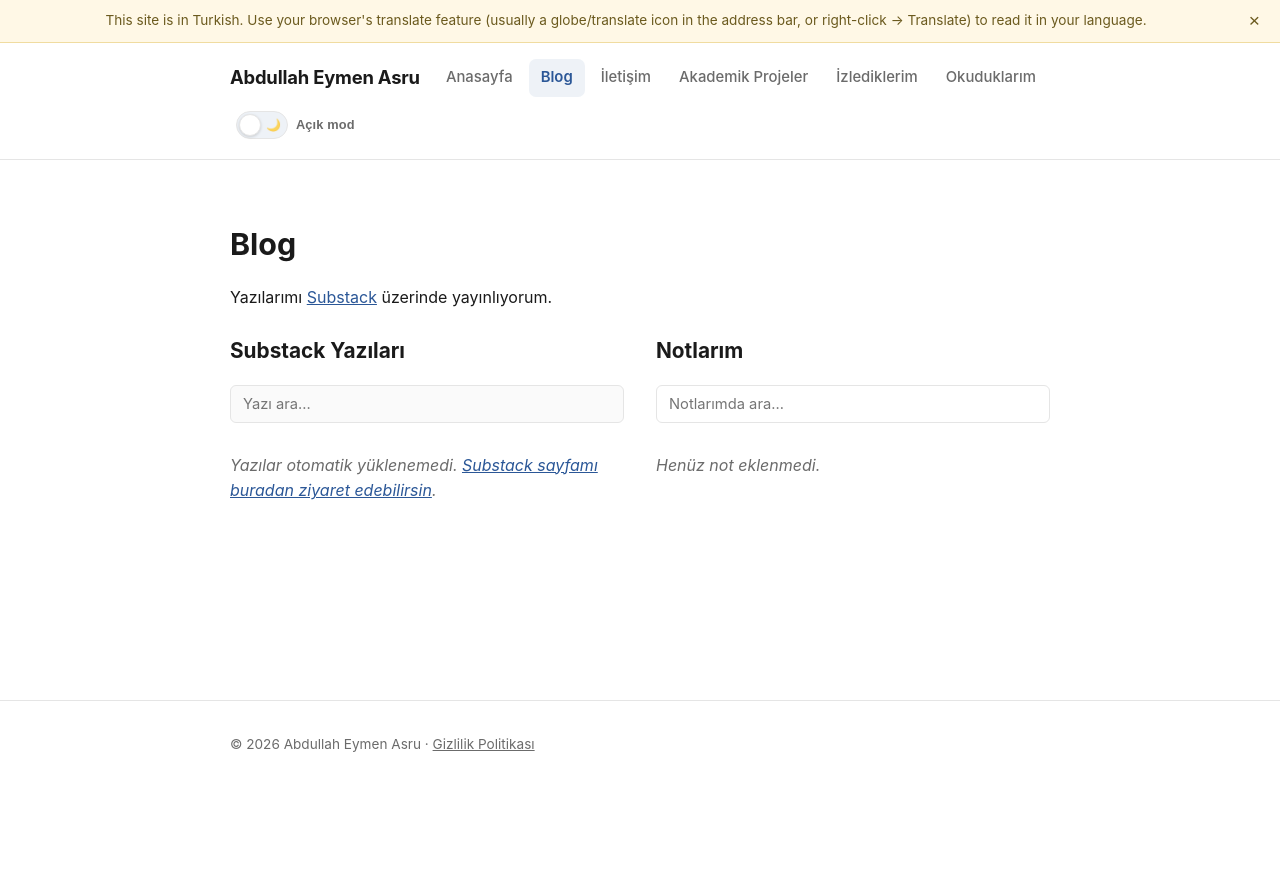
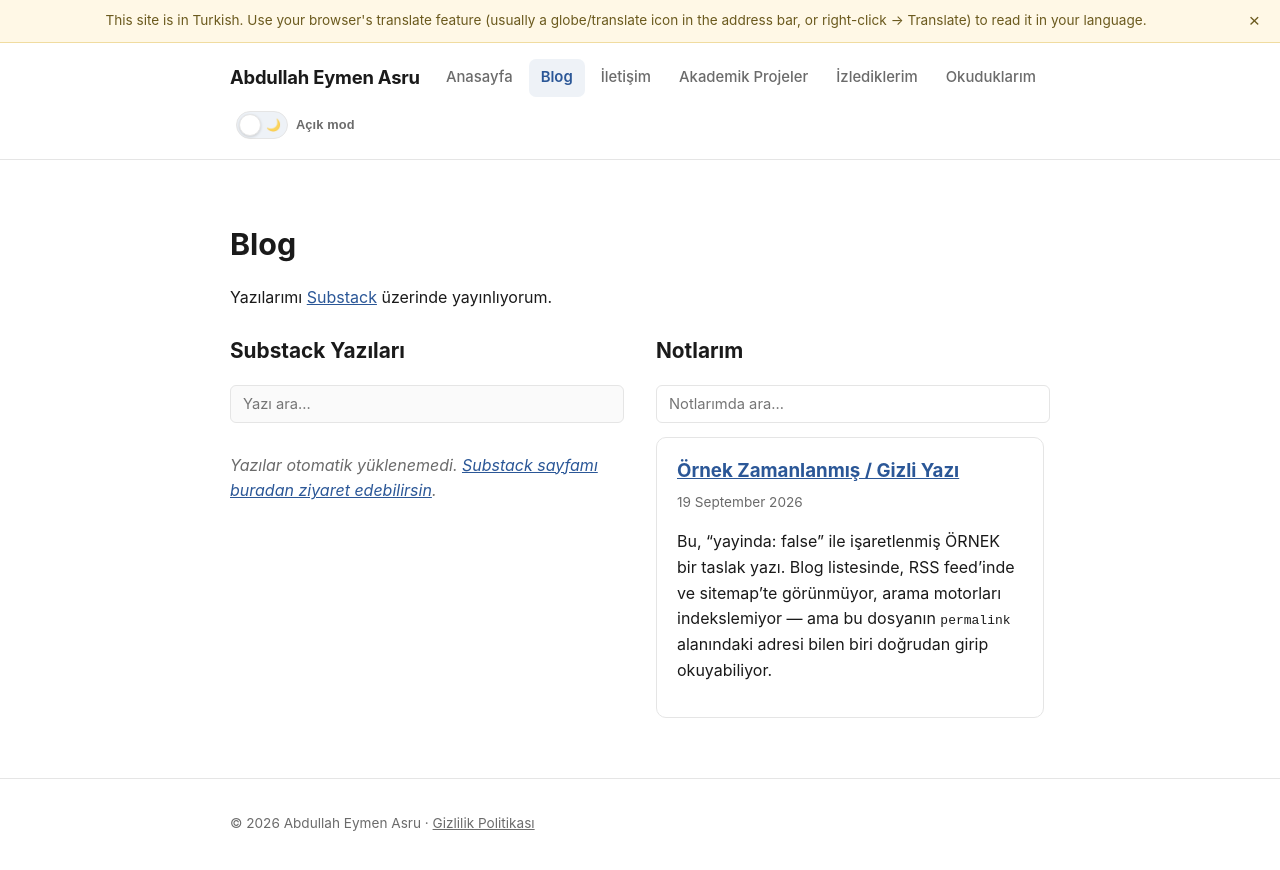
Before and after one commit to abdullah-eymen-asru/abdullah-eymen-asru.github.io, a Jekyll site: the page built from blog.md, in a window 1280 px wide. Shown: the top 870 px of the page. Built offline with Jekyll 4.4.1, drawn with Linux system fonts in a browser that asks for light colours.

Commit message:
Update post visibility and scheduling details

```diff
--- a/_posts/2026-08-15-ornek-zamanlanmis-yazi.md
+++ b/_posts/2026-08-15-ornek-zamanlanmis-yazi.md
@@ -1,6 +1,7 @@
 ---
 title: "Örnek Zamanlanmış / Gizli Yazı"
-yayinda: false            # zamanlanmış/gizli proje için — bkz. README.md
+date: 2026-09-19
+yayinda: true            # zamanlanmış/gizli proje için — bkz. README.md
 sitemap: false             # yayinda:false ile BİRLİKTE yazılmalı — bkz. README.md
 permalink: /blog/on-izleme-x7k2p9qz/   # gizli linkin adresi — bkz. README.md
 ---
```
